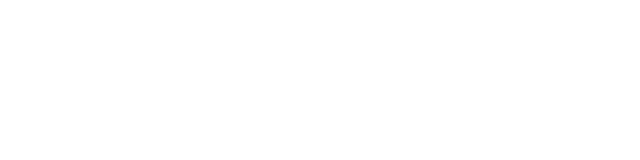
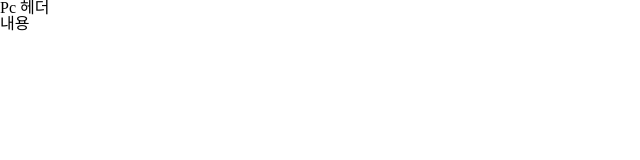
Before and after one commit to iyeonggyu0/ESC, a React (Create React App) app in the folder client/: page / in a window 1280 px wide. Shown: the top 160 px of the page, without its empty margins (0-640 px from the left). Built offline with nearby package versions, Linux system fonts and the light colour scheme.

Commit message:
MediaQuery

```diff
--- a/client/package.json
+++ b/client/package.json
@@ -18,6 +18,7 @@
     "react-router-dom": "^6.6.1",
     "react-scripts": "5.0.1",
     "redux": "^4.2.0",
+    "redux-saga": "^1.2.2",
     "styled-components": "^5.3.6",
     "styled-reset": "^4.4.4",
     "web-vitals": "^2.1.4"
--- a/client/src/App.js
+++ b/client/src/App.js
@@ -1,5 +1,5 @@
-import React from "react";
-import { ThemeProvider } from "styled-components";
+import React, { createContext, useState } from "react";
+import GlobalStyle from "./styles/globalStyle";
 
 // library
 import { BrowserRouter, Routes, Route } from "react-router-dom";
@@ -7,25 +7,26 @@
 // import { FontAwesomeIcon } from "@fortawesome/react-fontawesome";
 // import { solid, regular, light, thin, icon } from "@fortawesome/fontawesome-svg-core/import.macro";
 
-// style
-import GlobalStyle from "./styles/globalStyle";
-import theme from "./styles/theme.js";
-
 // page
 import MainPage from "./pages/mainPage";
 
+export const ThemeContext = createContext(null);
+
 function App() {
+  const [currentTheme, setCurrentTheme] = useState("dark");
+  const toggleTheme = () => {
+    setCurrentTheme((curr) => (curr === "dark" ? "light" : "dark"));
+  };
+
   return (
-    <>
-      <ThemeProvider theme={theme}>
+    <ThemeContext.Provider value={{ currentTheme, toggleTheme }}>
+      <BrowserRouter>
         <GlobalStyle />
-        <BrowserRouter>
-          <Routes>
-            <Route path="/" element={<MainPage />} />
-          </Routes>
-        </BrowserRouter>
-      </ThemeProvider>
-    </>
+        <Routes>
+          <Route path="/" element={<MainPage />} />
+        </Routes>
+      </BrowserRouter>
+    </ThemeContext.Provider>
   );
 }
 
--- /dev/null
+++ b/client/src/hooks/useMedia.js
@@ -0,0 +1,21 @@
+import { useMediaQuery } from "react-responsive";
+
+export const useMedia = () => {
+  const isPc = useMediaQuery({
+    query: "(min-width:1024px)",
+  });
+  const isTablet = useMediaQuery({
+    query: "(min-width:768px) and (max-width:1023px)",
+  });
+
+  const isMobile = useMediaQuery({
+    query: "(max-width:767px)",
+  });
+
+  return { isPc, isTablet, isMobile };
+};
+
+//  const media = useMedia();
+//  media.isPc
+//  media.isTablet
+//  media.isMobile
--- a/client/src/index.js
+++ b/client/src/index.js
@@ -2,5 +2,12 @@
 import ReactDOM from "react-dom/client";
 import App from "./App";
 
+import { ThemeProvider } from "styled-components";
+import theme from "./styles/theme.js";
+
 const root = ReactDOM.createRoot(document.getElementById("root"));
-root.render(<App />);
+root.render(
+  <ThemeProvider theme={theme}>
+    <App />
+  </ThemeProvider>
+);
--- /dev/null
+++ b/client/src/layout/mainLayOut/footer/index.js
@@ -0,0 +1,6 @@
+import { useMedia } from "../../../hooks/useMedia";
+
+const LayOutFooter = () => {
+  const media = useMedia();
+};
+export default LayOutFooter;
--- /dev/null
+++ b/client/src/layout/mainLayOut/footer/style.js
@@ -0,0 +1 @@
+import styled from "styled-components";
--- /dev/null
+++ b/client/src/layout/mainLayOut/header/index.js
@@ -0,0 +1,13 @@
+import { useMedia } from "../../../hooks/useMedia";
+
+const LayOutHeader = () => {
+  const media = useMedia();
+
+  return (
+    <>
+      {media.isPc && <div>Pc 헤더</div>}
+      {(media.isMobile || media.isTablet) && <div>Tablet, Mobile 헤더</div>}
+    </>
+  );
+};
+export default LayOutHeader;
--- /dev/null
+++ b/client/src/layout/mainLayOut/header/style.js
@@ -0,0 +1 @@
+import styled from "styled-components";
--- /dev/null
+++ b/client/src/layout/mainLayOut/index.js
@@ -0,0 +1,13 @@
+import LayOutFooter from "./footer";
+import LayOutHeader from "./header";
+
+const MainLayOut = ({ children }) => {
+  return (
+    <div>
+      <LayOutHeader />
+      <div>{children}</div>
+      <LayOutFooter />
+    </div>
+  );
+};
+export default MainLayOut;
--- a/client/src/pages/mainPage/index.js
+++ b/client/src/pages/mainPage/index.js
@@ -1,4 +1,12 @@
+import { useMedia } from "../../hooks/useMedia";
+import MainLayOut from "../../layout/mainLayOut";
+
 const MainPage = () => {
-  return;
+  const media = useMedia();
+  return (
+    <MainLayOut>
+      <div>내용</div>
+    </MainLayOut>
+  );
 };
 export default MainPage;
```
Also changed, not shown: 2 other files (tests, documents, lock files or other folders).
